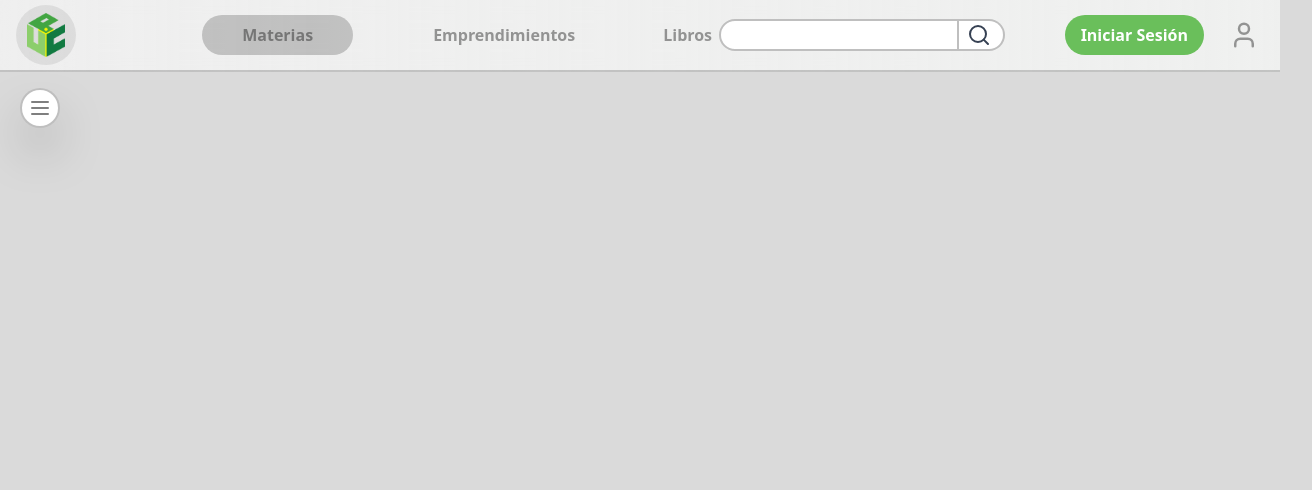
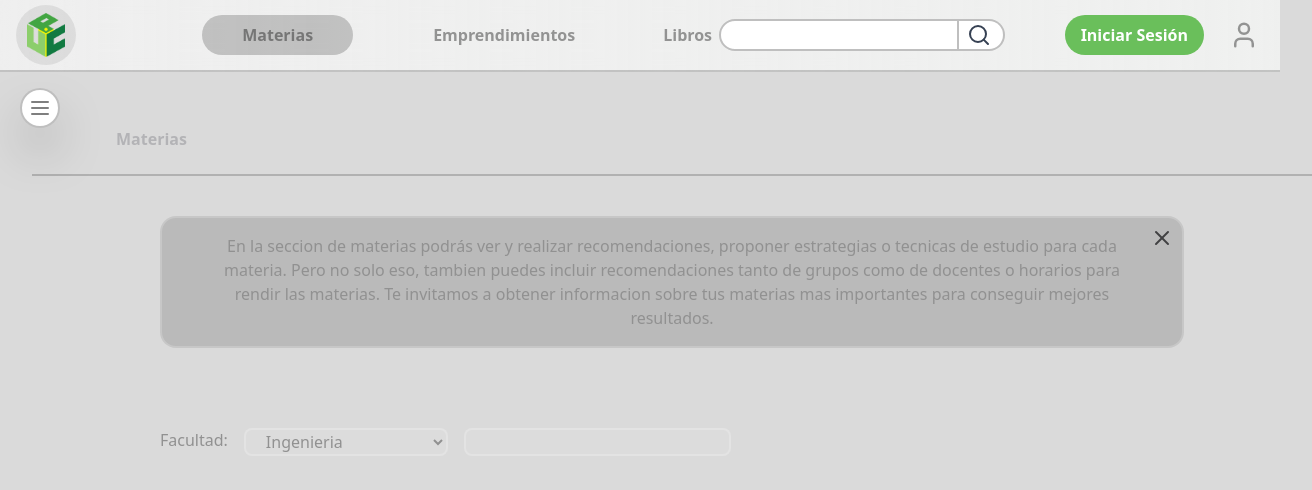
Before and after one commit to Jramosd-lang/UPCStudent, a React (Vite) app: page /materias in a window 1280 px wide. Shown: the top 490 px of the page, 1312 px wide, since content can reach past the window. Built offline with nearby package versions, Linux system fonts and the light colour scheme.

Commit message:
feature: new page subjects in process

```diff
--- a/index.html
+++ b/index.html
@@ -1,12 +1,12 @@
 <!doctype html>
-<html lang="en">
+<html lang="es">
   <head>
     <meta charset="UTF-8" />
     <link rel="icon" type="image/svg+xml" href="./src/assets/logo.png" />
     <meta name="viewport" content="width=device-width, initial-scale=1.0" />
     <title>UPCStudent</title>
   </head>
-  <body class="dark:bg-[#27272f] bg-[#dadada] p-0 w-full h-full">
+  <body class="dark:bg-[#19191c] bg-[#dadada] p-0 w-full h-full">
     <div id="root"></div>
     <script type="module" src="/src/main.jsx"></script>
   </body>
--- a/src/pages/home/index.jsx
+++ b/src/pages/home/index.jsx
@@ -137,7 +137,7 @@ function Home() {
   return (
     <>
 
-        <section className="relative flex gap-8 text-xl font-[700] dark:text-[#ffffff80] h-screen w-full justify-start items-center pl-[15%] dark:bg-[#00000080]">
+        <section className="relative flex gap-8 text-xl font-[700] dark:text-[#ffffff80] h-screen w-full justify-start items-center pl-[15%] ">
             <div ref={calendaryRef} className="absolute top-[20%] left-[50%] z-[-1]">
                 <Calendar className="text-[#45454d] max-md:w-30 max-lg:h-30 w-35 h-35" />
             </div>
--- a/src/pages/subjects/index.jsx
+++ b/src/pages/subjects/index.jsx
@@ -1,13 +1,52 @@
-import Header from "../../components/header/Index";
-import NavBar from "../../components/navbar/Index";
+
+import {Routes} from '../../routes/index';
+import { useLocation } from "react-router-dom";
+import  {X} from "lucide-react";
+import { useState } from "react";
 
 export default function Subjects() {
+    const location = useLocation();
+    const isMaterias = location.pathname === Routes[1].path;
+    const [windowInfo, setWindowInfo] = useState(true);
+
+    const handleClose = () => {
+      setWindowInfo(false);
+    }
+
+
   return (
     <>
 
-      <div className="flex flex-col mt-18 justify-center h-screen">
-        <div className="flex flex-col justify-center items-center">
+      <div className="flex flex-col items-center py-18 h-screen w-screen">
+        <div className="w-full h-18 pl-21 font-semibold text-[#b3b3b6] border-b-2 border-[#00000030] flex items-center justify-start">
+            <h1 >{isMaterias? "Materias" : ""}</h1>
+        </div>
+        <div className="flex flex-col py-10 gap-20 items-center justify-center w-full h-auto">
+          <div className={`flex relative py-4 px-10 rounded-2xl border-2 border-[#ffffff30] items-start bg-[#00000025] w-[80%] ${windowInfo ? "" :"hidden" } `}>
+            <p className="text-[#919191]"> En la seccion de materias podrás ver y realizar recomendaciones, proponer
+               estrategias o tecnicas de estudio para cada materia. Pero no solo eso, tambien puedes incluir recomendaciones
+              tanto de  grupos como de docentes o horarios para rendir las materias. Te invitamos a obtener informacion sobre
+              tus materias mas importantes para conseguir mejores resultados.
+            </p>
+            <div>
+              <X
+              className='absolute cursor-pointer top-2 text-[#414143] right-2'
+              onClick={handleClose}
+              />
+            </div>
+          </div>
+          <div className='w-[80%] h-fit flex gap-4 text-[#919191] items-start justify-start'>
+            <label htmlFor="Facultad">Facultad:</label>
+            <select list='' className='bg-[#ffffff10] border-2 border-[#ffffff30] rounded-lg px-4'>
+              <option value="Ingenieria">Ingenieria</option>
+              <option value="Arquitectura">Arquitectura</option>
+              <option value="Ciencias">Ciencias</option>
+              <option value="Ciencias de la Salud">Ciencias de la Salud</option>
+              <option value="Ciencias Sociales">Ciencias Sociales</option>
+            </select>
 
+            <input type="text" className='bg-[#ffffff10] border-2 border-[#ffffff30] rounded-lg px-4' />
+          </div>
         </div>
       </div>
     </>
```
Also changed, not shown: public/iconBookUPC.svg (added).
